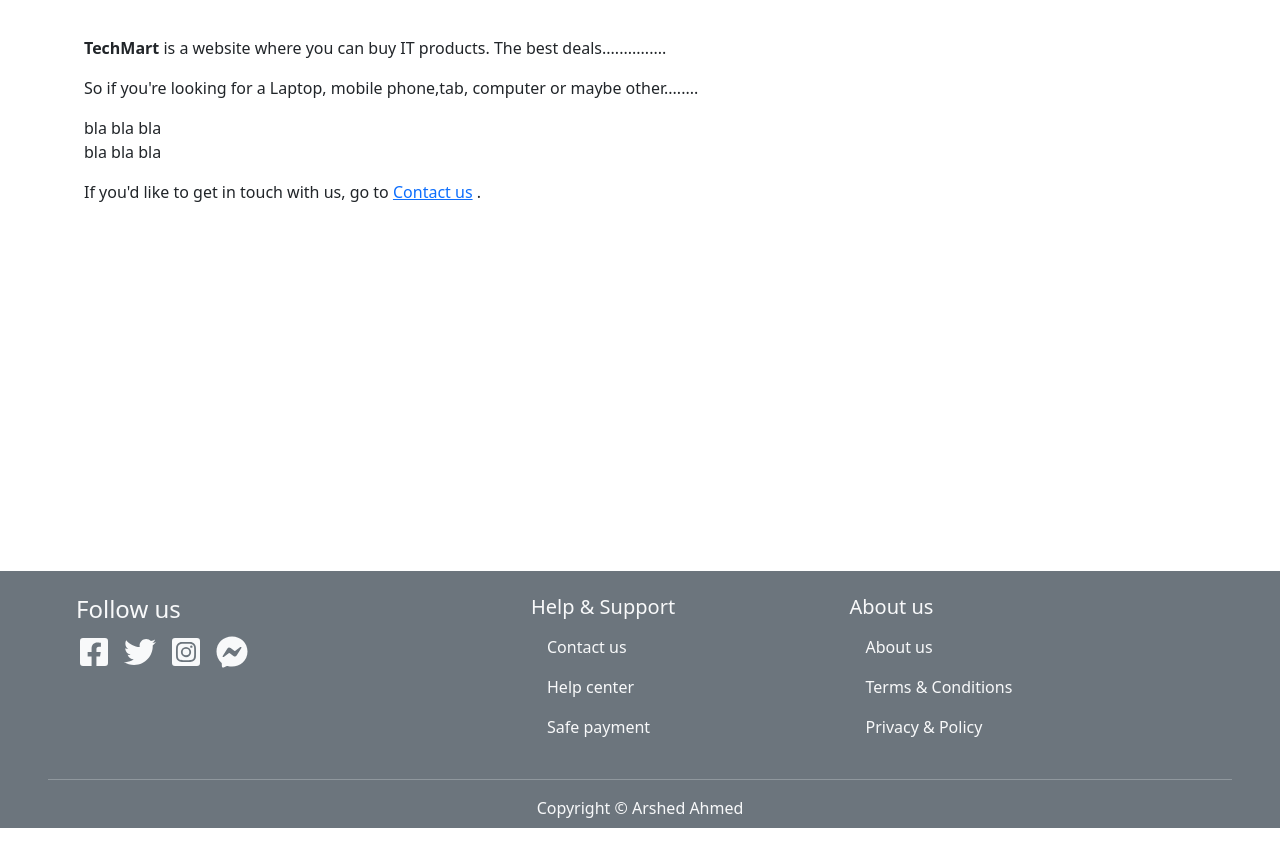
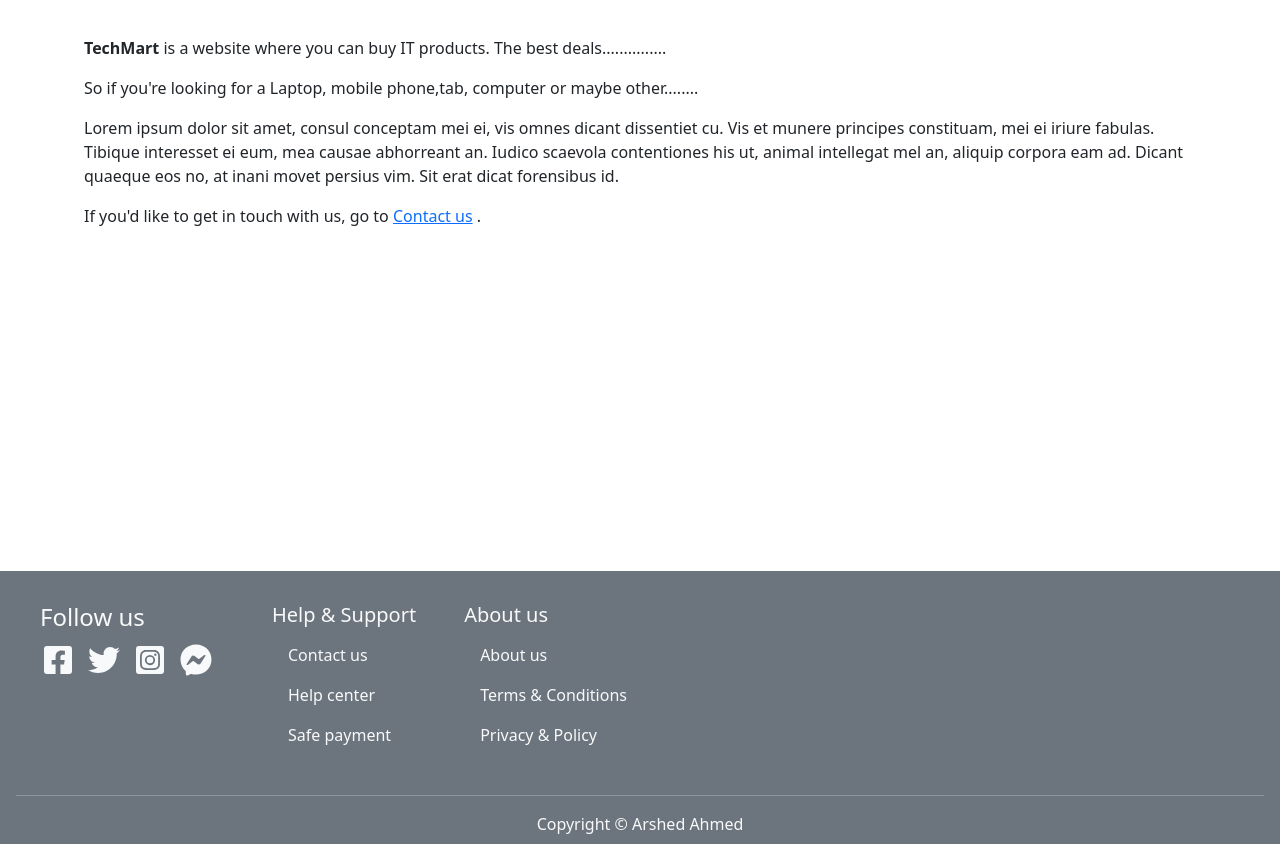
Before and after one commit to arshedgithub/E-Commerce-App-with-reaact, a React (Create React App) app: page /about in a window 1280 px wide. Shown: the part 329-1173 px from the top of the page. Built offline with nearby package versions, Linux system fonts and the light colour scheme.

Commit message:
initial commit

```diff
--- a/src/components/about.jsx
+++ b/src/components/about.jsx
@@ -18,7 +18,12 @@ const About = () => {
         other........
       </p>
       <p>
-        bla bla bla <br /> bla bla bla
+        Lorem ipsum dolor sit amet, consul conceptam mei ei, vis omnes dicant
+        dissentiet cu. Vis et munere principes constituam, mei ei iriure
+        fabulas. Tibique interesset ei eum, mea causae abhorreant an. Iudico
+        scaevola contentiones his ut, animal intellegat mel an, aliquip corpora
+        eam ad. Dicant quaeque eos no, at inani movet persius vim. Sit erat
+        dicat forensibus id.
       </p>
       <p>
         If you'd like to get in touch with us, go to{" "}
--- a/src/components/cart.jsx
+++ b/src/components/cart.jsx
@@ -20,6 +20,11 @@ const Cart = ({ location }) => {
   }
   console.log(cartItems);
 
+  const handleDelete = (ID) => {
+    cartItems = cartItems.filter((t) => t._id !== ID);
+    console.log(cartItems);
+  };
+
   if (cartItems.length === 0) {
     return (
       <div className="text-center">
@@ -30,11 +35,6 @@ const Cart = ({ location }) => {
       </div>
     );
   }
-
-  const handleDelete = (ID) => {
-    cartItems = cartItems.filter((t) => t._id !== ID);
-    console.log(cartItems);
-  };
 
   return (
     <div className="text-center m-5">
--- a/src/components/common/cartItem.jsx
+++ b/src/components/common/cartItem.jsx
@@ -10,7 +10,7 @@ const CartItem = ({ item, quantity, onDelete }) => {
       <td>{quantity}</td>
       <td>{item.price}</td>
       <td>{item.price}</td>
-      <td onClick={() => onDelete(item._id)}>
+      <td style={{ cursor: "pointer" }} onClick={() => onDelete(item._id)}>
         <FontAwesomeIcon icon={faTrashAlt} />
       </td>
     </React.Fragment>
--- a/src/components/contact.jsx
+++ b/src/components/contact.jsx
@@ -3,7 +3,12 @@ import React from "react";
 const Contact = () => {
   return (
     <div className="mx-5 p-2">
-      <h1>Contact us</h1>
+      <h1 className="py-3">Contact us</h1>
+      <p>
+        If you have any question or queries a member of staff will always happy
+        to help. <br /> Feel free to contact us by Telephone or Email <br /> And
+        we will be sure to get back to you as soon as possible
+      </p>
     </div>
   );
 };
--- a/src/components/footer.jsx
+++ b/src/components/footer.jsx
@@ -1,4 +1,4 @@
-import React from "react";
+import React, { useState } from "react";
 import { NavLink, useHistory } from "react-router-dom";
 import { FontAwesomeIcon } from "@fortawesome/react-fontawesome";
 import {
@@ -9,15 +9,13 @@ import {
 } from "@fortawesome/free-brands-svg-icons";
 
 const Footer = () => {
-  const scrollToTop = () => {
-    window.scrollTo(0, 0);
-  };
+  const scrollToTop = () => window.scrollTo(0, 0);
 
   return (
     <div className="footer py-2 bg-secondary text-light">
-      <div className="footer-content mx-5">
-        <div className="container row">
-          <div className="col-5 p-3">
+      <div className="footer-content mx-3">
+        <div className="d-flex flex-wrap">
+          <div className="p-4 me-2 bd-highlight">
             <h4>Follow us</h4>
             <ul className="list-inline follow-list">
               <li className="list-inline-item p-1">
@@ -34,13 +32,13 @@ const Footer = () => {
               </li>
             </ul>
           </div>
-          <div className="col p-3">
+          <div className="p-4 bd-highlight">
             <h5>Help & Support</h5>
             <div className="about-list">
               <NavLink
                 className="nav-link text-light"
                 to="/contact"
-                onClick={scrollToTop()}
+                onClick={scrollToTop}
               >
                 Contact us
               </NavLink>
@@ -52,13 +50,13 @@ const Footer = () => {
               </NavLink>
             </div>
           </div>
-          <div className="col p-3">
+          <div className="p-4 bd-highlight">
             <h5>About us</h5>
             <div className="about-list">
               <NavLink
                 className="nav-link text-light"
                 to="/about"
-                onClick={scrollToTop()}
+                onClick={scrollToTop}
               >
                 About us
               </NavLink>
--- a/src/components/home.jsx
+++ b/src/components/home.jsx
@@ -13,12 +13,12 @@ const Home = () => {
           <img src={bg1} className="w-100" alt="background" />
         </div>
         <div className="col text-center">
-          <h5 className="home mt-5">
+          <h6 className="home mt-5">
             Larges laptop store in Sri Lanka. <br />
             Best prices & Leading branded <br />
             Desktops, Laptops, Tablets, <br /> Mobile phones and Other IT
             products
-          </h5>
+          </h6>
           <Link to="/products">
             <button className="btn btn-primary px-4 my-5">Shop Now</button>
           </Link>
--- a/src/components/navbar.jsx
+++ b/src/components/navbar.jsx
@@ -5,9 +5,7 @@ import { FontAwesomeIcon } from "@fortawesome/react-fontawesome";
 import { faUser, faShoppingCart } from "@fortawesome/free-solid-svg-icons";
 
 const NavBar = () => {
-  const scrollToTop = () => {
-    window.scrollTo(0, 0);
-  };
+  const scrollToTop = () => window.scrollTo(0, 0);
 
   return (
     <nav className="navbar navbar-expand-lg navbar-light bg-light fs-5 p-0 fixed-top">
@@ -16,13 +14,13 @@ const NavBar = () => {
           <img src={logo} style={{ width: "120px" }} alt="logo" />
         </Link>
         <button
-          className="navbar-toggler"
+          className="navbar-toggler bg-primary"
           type="button"
-          data-bs-toggle="collapse"
-          data-bs-target="#navbarText"
-          aria-controls="navbarText"
-          aria-expanded="false"
-          aria-label="Toggle navigation"
+          // data-bs-toggle="collapse"
+          // data-bs-target="#navbarText"
+          // aria-controls="navbarText"
+          // aria-expanded="false"
+          // aria-label="Toggle navigation"
         >
           <span className="navbar-toggler-icon"></span>
         </button>
```
